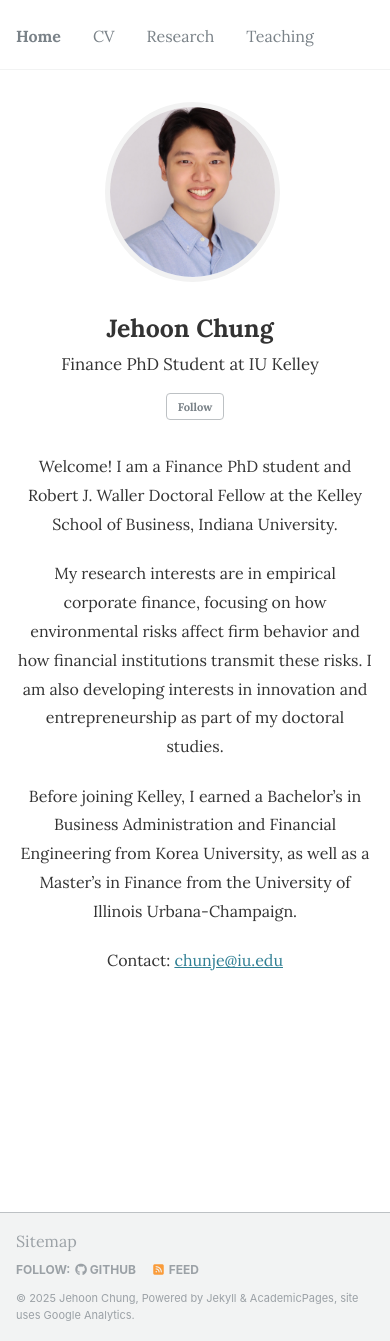
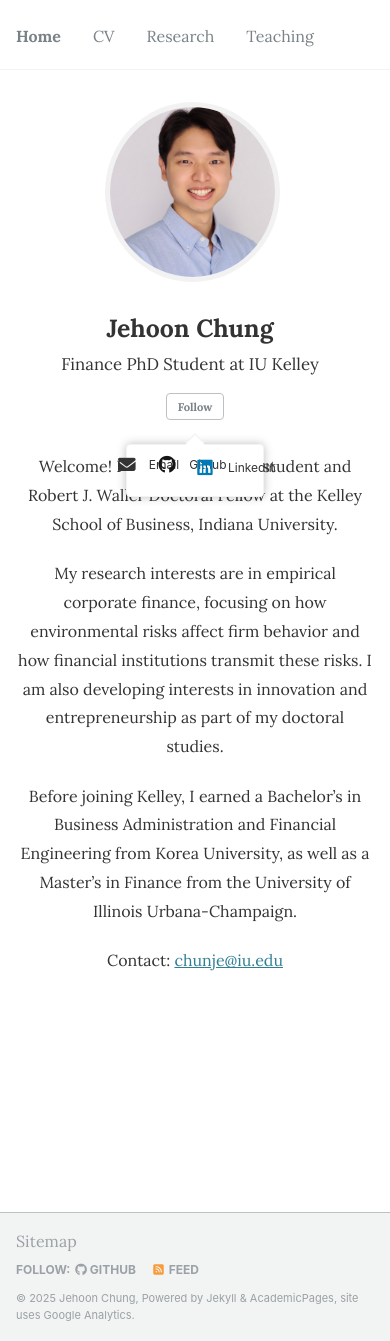
Before and after one commit to JehoonChung/jehoonchung.github.io, a Jekyll site: the page built from _pages/about.md, in a window 390 px wide and 1341 px high. Built offline with Jekyll 4.4.1, drawn with Linux system fonts in a browser that asks for light colours.

Commit message:
Update _custom.scss

```diff
--- a/_sass/_custom.scss
+++ b/_sass/_custom.scss
@@ -114,3 +114,47 @@
     right: auto !important;
   }
 }
+
+/* ==========================================================================
+   Adjust Follow popover position and layout
+   ========================================================================== */
+@media screen and (max-width: 768px) {
+  /* Lower the speech bubble */
+  .author__urls-wrapper .author__urls {
+    top: 3.2rem !important; /* increase this to move it further down (default ~2rem) */
+  }
+
+  /* Center the little arrow correctly under the button */
+  .author__urls-wrapper .author__urls::before {
+    top: -0.75rem !important; /* tweak arrow vertical offset if needed */
+    left: 50% !important;
+    transform: translateX(-50%) !important;
+  }
+
+  /* Arrange icons horizontally instead of stacked */
+  .author__urls-wrapper .author__urls ul,
+  .author__urls-wrapper .author__urls.social-icons {
+    display: flex !important;
+    flex-direction: row !important;
+    justify-content: center !important;
+    align-items: center !important;
+    flex-wrap: wrap !important;
+    gap: 0.75rem !important; /* spacing between icons */
+    margin: 0 !important;
+    padding: 0.25rem 0.5rem !important;
+  }
+
+  /* Optional: make each icon a consistent size */
+  .author__urls-wrapper .author__urls li a {
+    display: inline-flex !important;
+    justify-content: center !important;
+    align-items: center !important;
+    width: 2rem !important;
+    height: 2rem !important;
+  }
+
+  /* Adjust icon size */
+  .author__urls-wrapper .author__urls i {
+    font-size: 1.1rem !important;
+  }
+}
```
